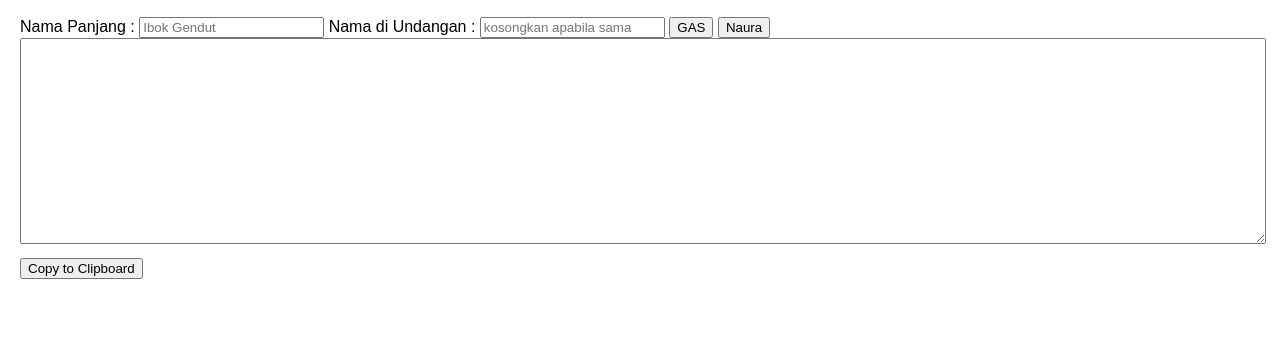
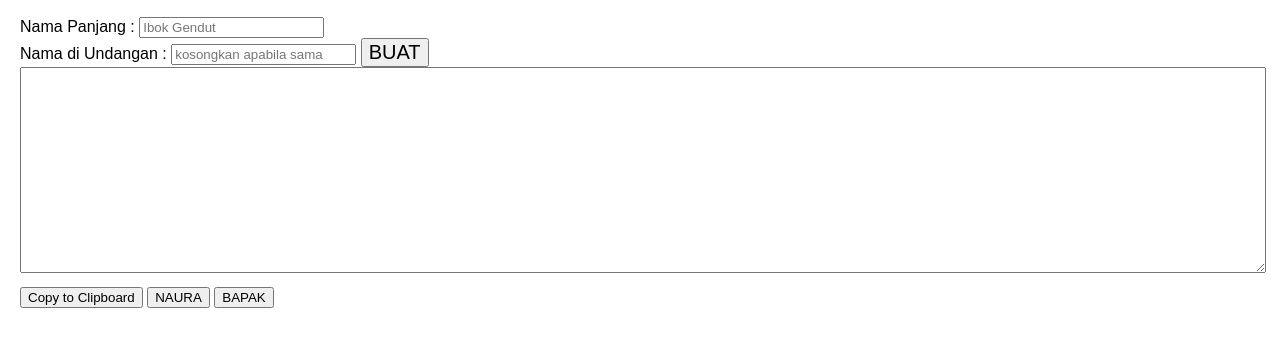
Before and after one commit to Cornysz/naurarsvp, a plain HTML site: page index.html in a window 1280 px wide. Shown: the part 51-398 px from the top of the page. Drawn offline with Linux system fonts and the light colour scheme.

Commit message:
Update index.html

```diff
--- a/index.html
+++ b/index.html
@@ -17,18 +17,18 @@
     </style>
 </head>
 <body>
-    <h2>Invitation Paragraph Generator</h2>
+<h2>Invitation Paragraph Generator</h2>
     <label for="nameInput">Nama Panjang :</label>
     <input type="text" id="nameInput" placeholder="Ibok Gendut">
+    <br>
+    <label for="linkInput">Nama di Undangan :</label>
+<input type="text" id="linkInput" placeholder="kosongkan apabila sama">
 
-    <label for="linkInput">Nama di Undangan :</label>
-    <input type="text" id="linkInput" placeholder="kosongkan apabila sama">
-
-    <button onclick="generateAndShare()">GAS</button>
-    <button onclick="redirectToDirectory()">Naura</button>
+<button onclick="generateAndShare()" style="font-size:20px;">BUAT</button>
     <textarea id="output" readonly></textarea>
     <button onclick="copyToClipboard()">Copy to Clipboard</button>
-
+    <button onclick="naura()">NAURA</button>
+    <button onclick="bapak()">BAPAK</button>
     <script>
         function generateParagraph() {
             var fullName = document.getElementById("nameInput").value.trim();
@@ -102,9 +102,13 @@ Yogyakarta
             generateParagraph();
         }
 
-        function redirectToDirectory() {
+        function naura() {
             // Redirect to the specified directory
             window.location.href = "https://cornysz.github.io/naurarsvp/naura";
+        }
+        function bapak() {
+            // Redirect to the specified directory
+            window.location.href = "https://cornysz.github.io/naurarsvp/bapak";
         }
     </script>
 </body>
```
